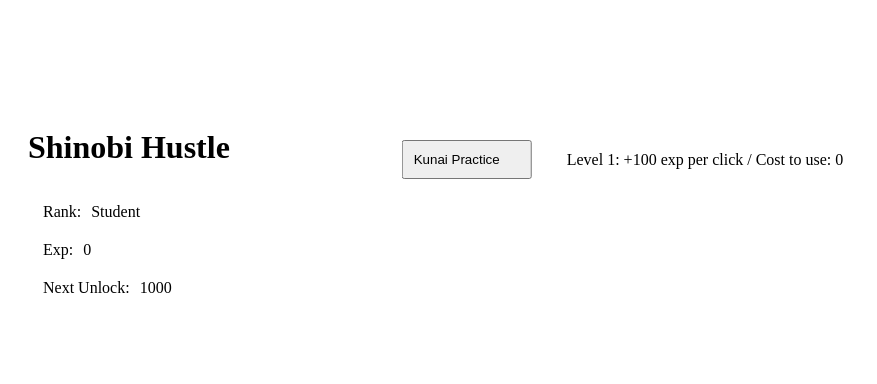
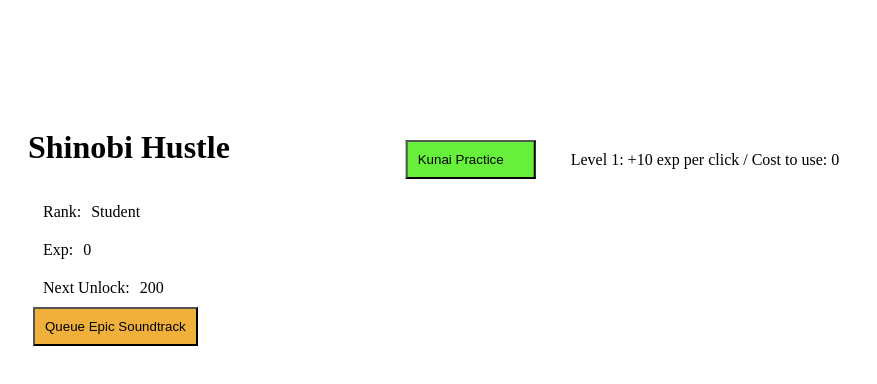
Before and after one commit to FinalJudgement/Shinobi-Hustle, a plain HTML site: page index.html in a window 1280 px wide. Shown: the whole page, without its empty margins (0-877 px from the left). Drawn offline with Linux system fonts and the light colour scheme.

Commit message:
balance mechanics, add soundtrack

```diff
--- a/index.html
+++ b/index.html
@@ -23,6 +23,7 @@
             <div>Next Unlock:</div>
             <div id="unlock-requirement"></div>
           </div>
+          <button id="soundtrack">Queue Epic Soundtrack</button>
         </div>
       </div>
       <div class="container">
--- a/index.js
+++ b/index.js
@@ -1,9 +1,10 @@
+const soundtrk = document.querySelector("#soundtrack");
 const exp = document.querySelector("#exp");
 const rank = document.querySelector("#rank");
 const actionPanel = document.querySelector("#actions");
 const counterDiv = document.querySelector("#counter");
 const unlockRequirement = document.querySelector("#unlock-requirement");
-
+const song = new Audio("sounds/launchSong.mp3");
 const counterArr = [];
 
 const player = {
@@ -16,49 +17,73 @@ const gamePath = {
   0: {
     name: "Kunai Practice",
     cost: 0,
-    reward: 100,
+    reward: 10,
     active: false,
     passive: false,
     id: 0,
     rank: "Student",
     level: 0,
-    nextRequirement: 1000,
+    nextRequirement: 200,
   },
-  1000: {
+  200: {
     name: "Taijutsu Lessons",
-    cost: 1000,
-    reward: 100,
-    multiplier: 1.1,
+    cost: 200,
+    reward: 10,
+    multiplier: 1.2,
     active: false,
     passive: true,
     id: 1,
     rank: "Student",
     level: 0,
-    nextRequirement: 10000,
+    nextRequirement: 1000,
   },
-  10000: {
+  1000: {
     name: "Konoha Academy",
-    cost: 10000,
-    reward: 1000,
-    multiplier: 1.2,
+    cost: 1000,
+    reward: 50,
+    multiplier: 1.3,
     active: false,
     passive: true,
     id: 2,
     rank: "Student",
     level: 0,
-    nextRequirement: 20000,
+    nextRequirement: 10000,
   },
-  20000: {
+  10000: {
     name: "D Rank Mission",
-    cost: 20000,
-    reward: 2000,
-    multiplier: 1.3,
+    cost: 10000,
+    reward: 500,
+    multiplier: 1.4,
     active: false,
     passive: true,
     id: 3,
     rank: "Genin",
     level: 0,
-    nextRequirement: 50000,
+    nextRequirement: 250000,
+  },
+  250000: {
+    name: "C Rank Mission",
+    cost: 250000,
+    reward: 12500,
+    multiplier: 1.5,
+    active: false,
+    passive: true,
+    id: 4,
+    rank: "Genin",
+    level: 0,
+    nextRequirement: 1000000,
+  },
+  1000000: {
+    name: "Chunnin Exams",
+    cost: 1000000,
+    reward: 50000,
+    multiplier: 1.6,
+    active: false,
+    passive: true,
+    id: 5,
+    rank: "Genin",
+    level: 0,
+    nextRequirement: 2000000,
   },
 };
 
@@ -135,6 +160,12 @@ const unlockProgram = () => {
     }
   }
 };
+const soundtrack = () => {
+  soundtrk.addEventListener("click", () => {
+    song.volume = 0.2;
+    song.play();
+  });
+};
 
 const render = () => {
   exp.innerText = Math.round(player.experience);
@@ -147,4 +178,5 @@ const runGame = () => {
   render();
 };
 
+soundtrack();
 runGame();
--- a/styles.css
+++ b/styles.css
@@ -25,6 +25,12 @@ main {
   margin: 5px 0;
   display: flex;
   min-width: 130px;
+  background-color: rgb(102, 240, 60);
+}
+
+button {
+  padding: 10px;
+  background-color: rgb(240, 177, 60);
 }
 
 #counter {
```
Also changed, not shown: 1 other file.
